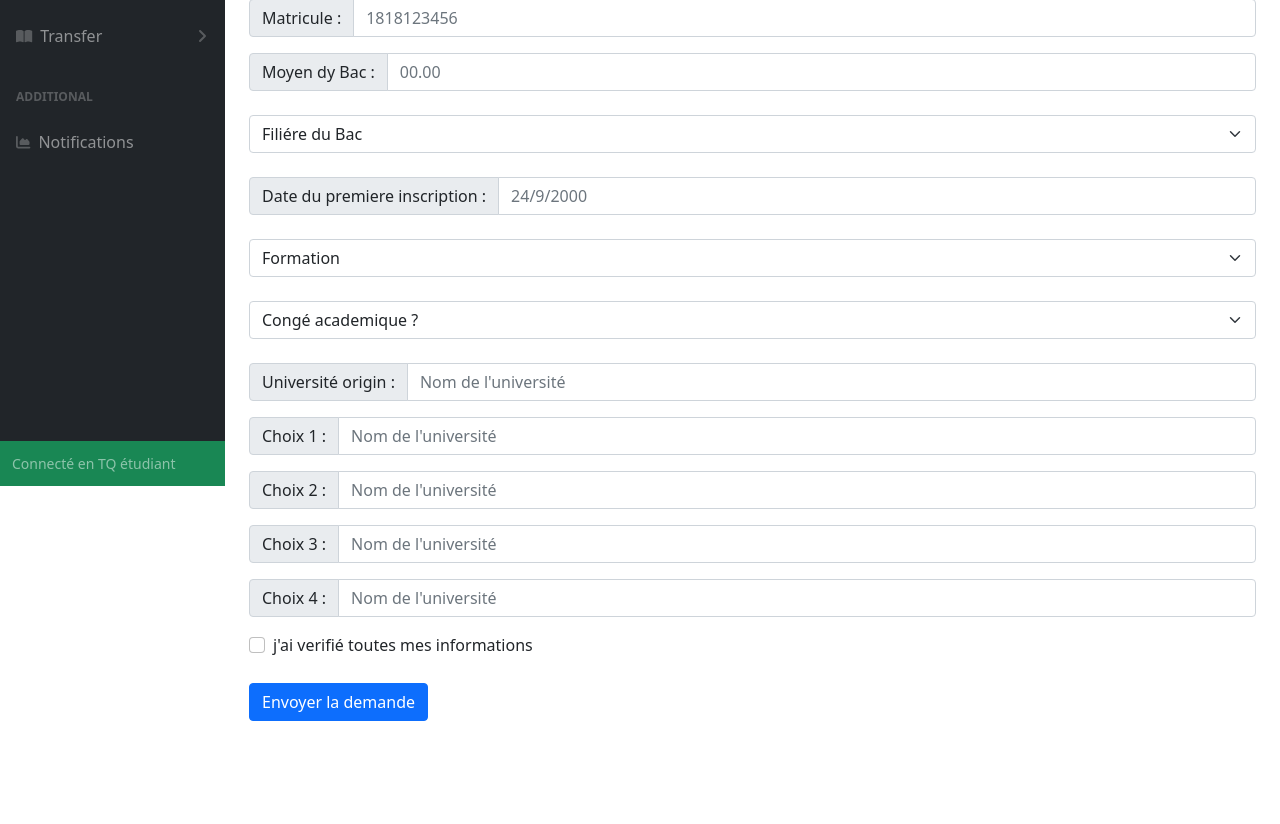
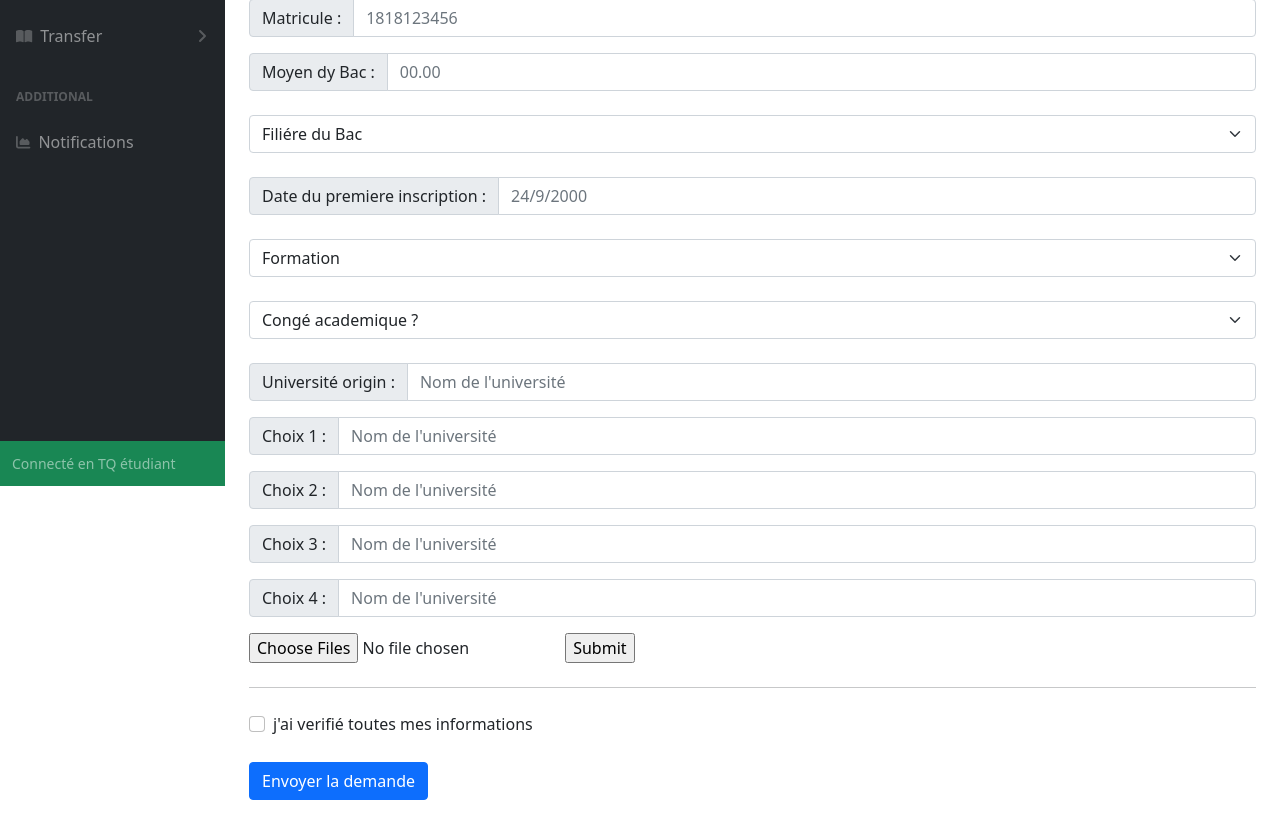
Before and after one commit to Aymen-Dev-tech/transfer_orientations_app, a Flask app: page /etudiant/ajouter_demende_transfer_externe in a window 1280 px wide. Shown: the part 314-1138 px from the top of the page. Before the commit the page ends 1035 px from the top, so only its background shows below. Run offline with Flask 2, Linux system fonts and the light colour scheme; some libraries are stand-ins or nearby versions.

Commit message:
edit some student pages

```diff
--- a/templates/etudiant/ajouter_demende_transfer_externe.html
+++ b/templates/etudiant/ajouter_demende_transfer_externe.html
@@ -69,6 +69,11 @@
                 <span class="input-group-text" id="basic-addon1">Choix 4 :</span>
                 <input type="text" class="form-control" placeholder="Nom de l'université" aria-label="Username" aria-describedby="basic-addon1">
             </div>
+            <form action="{{url_for('upload')}}" method="POST" enctype="multipart/form-data">
+                <input type="file" name="files" multiple="true"/>
+                <input type="submit" />
+            </form>
+            <hr class="my-4">
             <div class="form-check">
                 <input class="form-check-input" type="checkbox" value="" id="flexCheckDefault">
                 <label class="form-check-label" for="flexCheckDefault">
--- a/templates/etudiant/ajouter_demende_transfer_interne.html
+++ b/templates/etudiant/ajouter_demende_transfer_interne.html
@@ -77,6 +77,11 @@
                 <option value="orientations">Sport</option>
                 <option value="orientations">Bla Bla</option>
             </select>
+            <form action="{{url_for('upload')}}" method="POST" enctype="multipart/form-data">
+                <input type="file" name="files" multiple="true"/>
+                <input type="submit" />
+            </form>
+            <hr class="my-4">
             <div class="form-check">
                 <input class="form-check-input" type="checkbox" value="" id="flexCheckDefault">
                 <label class="form-check-label" for="flexCheckDefault">
```
